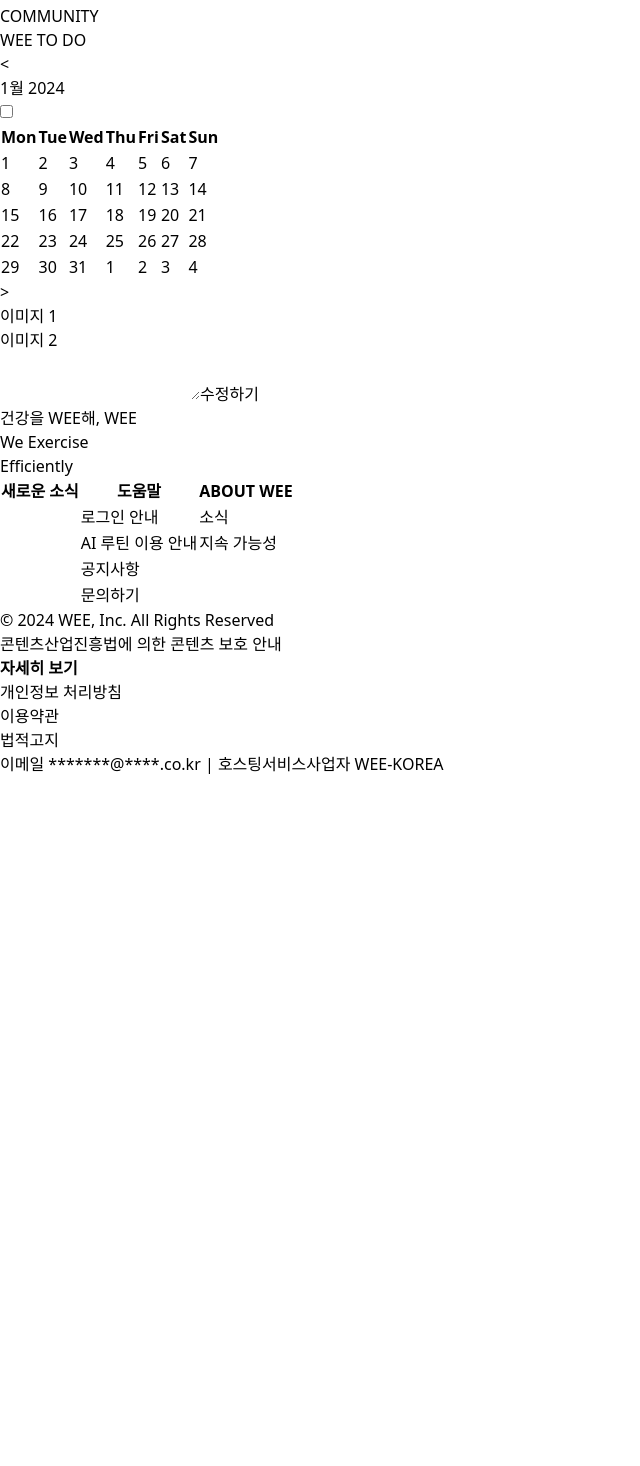
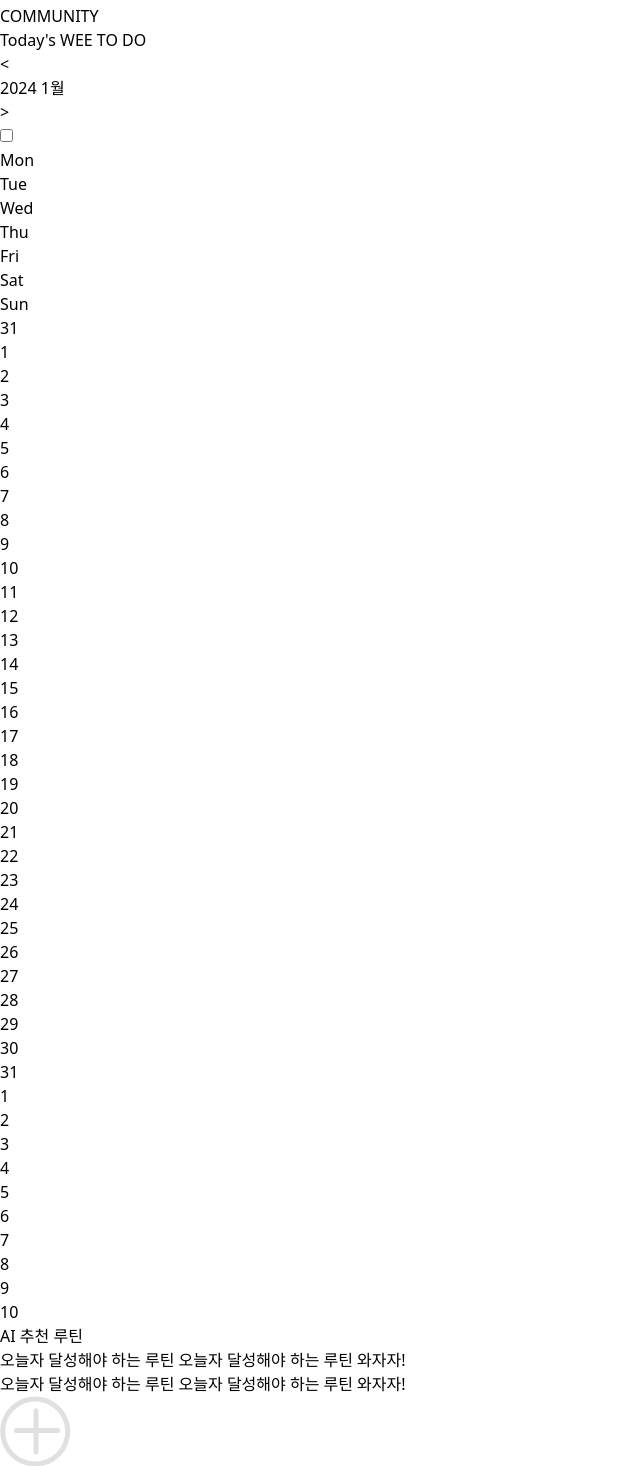
Before and after one commit to we-exercise-efficiently/wee-frontend, a React (Vite) app: page /todo in a window 1280 px wide. Shown: the part 164-1630 px from the top of the page, without its empty margins (0-640 px from the left). Before the commit the page ends 940 px from the top, so only its background shows below. Built offline with nearby package versions, Linux system fonts and the light colour scheme; a web font is replaced by a local one.

Commit message:
Feat: Todo 디자인 따라 Calendar, List, Diary UI 작업

```diff
--- a/src/components/Todo/Calendar.tsx
+++ b/src/components/Todo/Calendar.tsx
@@ -2,21 +2,30 @@ import { useState } from 'react';
 import moment, { Moment } from 'moment';
 import 'moment/locale/ko';
 
+import Diary from "./Diary";
+import List from "./List";
+
 export default function Calendar() {
     const [currentMonth, setCurrentMonth] = useState<Moment>(moment());
-    const [selectedDate, setSelectedDate] = useState<Moment | null>(null); // Moment 타입 또는 null
+    const [selectedDate, setSelectedDate] = useState<Moment | null>(null);
+    const [toggle, setToggle] = useState(false);
 
   const generateCalendar = () => {
     const startOfWeek = currentMonth.clone().startOf('month').startOf('week');
-    const endOfWeek = currentMonth.clone().endOf('month').endOf('week');
+    // const endOfWeek = currentMonth.clone().endOf('month').endOf('week');
     const calendar = [];
     let week = startOfWeek.clone();
 
-    while (week.isBefore(endOfWeek)) {
+    // 6주(42일)로 고정
+    for (let i = 0; i < 6; i++) {
       calendar.push(
         Array(7)
           .fill(0)
-          .map(() => week.add(1, 'day').clone())
+          .map(() => {
+            const currentWeek = week.clone();
+            week.add(1, 'day');
+            return currentWeek;
+          })
       );
     }
 
@@ -25,19 +34,22 @@ export default function Calendar() {
 
   const calendar = generateCalendar();
 
+
   const renderCalendar = () => {
     return calendar.map((week, index) => (
-      <tr className="border border-sky-500" key={index}>
+      <div className="grid grid-cols-7 gap-x-[48px] gap-y-[20px]" key={index}>
         {week.map((day) => (
-          <td
-            className={`py-[28px] text-center ${day.isSame(selectedDate, 'day') ? 'bg-sky-500 text-white' : ''}`}
+          <div
+            className={`w-[51px] h-[51px] mb-[28px] flex items-center justify-center cursor-pointer
+              ${day.isSame(selectedDate, 'day') ? 'text-[#D1FD0A]' : ''}
+              ${!day.isSame(currentMonth, 'month') ? 'text-gray-400' : ''}`}
             key={day.format('YYYY-MM-DD')}
             onClick={() => handleDateClick(day)}
           >
             {day.format('D')}
-          </td>
+          </div>
         ))}
-      </tr>
+      </div>
     ));
   };
 
@@ -56,90 +68,77 @@ export default function Calendar() {
     setCurrentMonth(currentMonth.clone().add(1, 'month'));
   };
 
+  const handleToggleChange = () => {
+    setToggle(!toggle);
+  };
+
   //
 
   return (
-    <div className='w-[1620px] h-[688px] border border-sky-500 justify-between inline-flex'>
+    <div className='w-[1620px] h-[688px] justify-between inline-flex'>
 
-      {/* 달력 영역(이전, 다음 버튼 포함) */}
-      <div className='w-[782px] h-[688px] border border-red-500 inline-flex justify-between items-center'>
+      {/* 달력 영역 */}
+      <div className='w-[782px] h-[688px] px-[69px] rounded-[24px] grid place-items-center bg-[#040F15] text-white'>
 
+        {/* 달력 탑 */}
+        <div className="w-full h-[137px] text-xl flex items-center justify-between">
+
+          <div className='flex items-center'>
             {/* 이전 버튼 */}
-        <button onClick={goToPreviousMonth} className="border border-sky-500 w-[88px] h-[88px] rounded-[50px]">
+            <button onClick={goToPreviousMonth} className="w-[9px] h-[31px]">
               &lt;
             </button>
+            {/* 달, 년도 */}
+            <h2 className="text-[#D1FD0A] text-[50px] text-xl font-semibold mx-[5px] w-[270px] text-center">
+             {currentMonth.format('YYYY')} {currentMonth.format('MMM').toUpperCase()}
+            </h2>
+            {/* 다음 버튼 */}
+            <button onClick={goToNextMonth} className="w-[9px] h-[31px]">
+                &gt;
+            </button>
+          </div>
 
-        {/* 달력 영역 */}
-        <div className='border border-pink-500 h-full'>
-
-            {/* 달력 탑 */}
-            <div className="text-xl font-semibold border border-sky-500 flex items-center">
-
-                {/* 달, 년도 */}
-                <h2 className="text-xl font-semibold pl-[25px] py-[52px] w-full border border-sky-500">
-                  {currentMonth.format('MMMM YYYY')}
-                </h2>
 
           {/* toggle button */}
-                <div className='border border-sky-500 w-fit h-fit flex ml-[-80px]'>
+          <div className='w-fit h-fit flex'>
               <input
-                      className="h-[20px] w-[40px] appearance-none rounded-[50px] bg-blue-300 transition-[background-color_0.2s,transform_0.2s]
+                className="h-[20px] w-[40px] appearance-none rounded-[50px] bg-[#363636] transition-[background-color_0.2s,transform_0.2s]
                 before:pointer-events-none before:absolute before:h-3.5 before:w-3.5 before:rounded-full before:bg-transparent before:content-['']
-                      after:absolute after:z-[2] after:h-5 after:w-5 after:rounded-full after:border-none after:bg-blue-500
+                after:absolute after:z-[2] after:h-5 after:w-5 after:rounded-full after:border-none after:bg-[#D1FD0A]
                 after:transition-[background-color_0.2s,transform_0.2s] after:content-['']
-                      checked:bg-red-300 checked:after:absolute checked:after:z-[2] checked:after:ml-[20px] checked:after:h-5 checked:after:w-5
-                      checked:after:bg-red-500 checked:after:content-[''] hover:cursor-pointer"
+                checked:bg-[#363636] checked:after:absolute checked:after:z-[2] checked:after:ml-[20px] checked:after:h-5 checked:after:w-5
+                checked:after:bg-[#D1FD0A] checked:after:content-[''] hover:cursor-pointer"
                 type="checkbox"
                 role="switch"
-                      id="toggle" />
+                id="toggle"
+                checked={toggle} // 토글 상태 반영
+                onChange={handleToggleChange} // 토글 상태 변경 이벤트 처리
+                />
+          </div>
+
+        </div>
+
+        {/* 요일 */}
+        <div>
+          <div className="flex justify-between py-[20px] w-full text-center">
+            <div className="w-[50px]">Mon</div>
+            <div className="w-[50px]">Tue</div>
+            <div className="w-[50px]">Wed</div>
+            <div className="w-[50px]">Thu</div>
+            <div className="w-[50px]">Fri</div>
+            <div className="w-[50px] text-[#D1FD0A]">Sat</div>
+            <div className="w-[50px] text-[#D1FD0A]">Sun</div>
+          </div>
+          <div className="h-[487px]">{renderCalendar()}</div>
         </div>
 
       </div>
 
 
-          {/* 요일 */}
-          <div>
-            <table className="w-[600px]">
-              <thead>
-                <tr>
-                  <th className="w-[100px] py-[20px]">Mon</th>
-                  <th className="w-[100px] py-[20px]">Tue</th>
-                  <th className="w-[100px] py-[20px]">Wed</th>
-                  <th className="w-[100px] py-[20px]">Thu</th>
-                  <th className="w-[100px] py-[20px]">Fri</th>
-                  <th className="w-[100px] py-[20px] text-sky-500">Sat</th>
-                  <th className="w-[100px] py-[20px] text-sky-500">Sun</th>
-                </tr>
-              </thead>
-              <tbody className='content-between'>{renderCalendar()}</tbody>
-            </table>
-          </div>
-        </div>
-
-        {/* 다음 버튼 */}
-        <button onClick={goToNextMonth} className="w-[88px] h-[88px] rounded-[50px] border border-sky-500">
-            &gt;
-        </button>
-      </div>
+      <div className='w-[782px] h-[688px]'>
 
 
-      <div className='w-[782px] h-[688px] border border-red-500'>
-
-        <div className='text-center border border-sky-500 w-full h-1/2 inline-flex'>
-
-            <div className='text-center border border-sky-500 w-1/2 h-full'>
-                이미지 1
-            </div>
-            <div className='text-center border border-sky-500 w-1/2 h-full'>
-                이미지 2
-            </div>
-        </div>
-
-        <textarea name="" id=""
-        className='text-left border border-pink-500 w-full h-[200px] px-[10px] py-[5px]'>
-        </textarea>
-
-        <button className='text-center border border-pink-500 px-[10px] h-[30px]'>수정하기</button>
+        {toggle ? <Diary /> : <List />} {/* 토글 상태에 따라 Diary 컴포넌트를 표시하거나 숨김 */}
 
       </div>
     </div>
--- /dev/null
+++ b/src/components/Todo/Diary.tsx
@@ -0,0 +1,28 @@
+export default function Diary() {
+
+    return (
+      <>
+
+        <div className='text-center bg-[#F5F5F5] w-full h-[344px] inline-flex'>
+
+            <div className='border-[0.5px] border-[#D7D7D7] text-center w-1/2 h-full flex items-center justify-center'>
+                +
+            </div>
+            <div className='border-[0.5px] border-[#D7D7D7] text-center w-1/2 h-full flex items-center justify-center'>
+                +
+            </div>
+        </div>
+
+        <div>
+            <textarea name="" id=""
+            className='border border-[#D9D9D9] resize-none text-left-500 w-full h-[344px] px-[10px] py-[5px]'>
+            </textarea>
+        </div>
+
+        <div className="mt-[-90px] mr-[37px] flex justify-end">
+            <button className='w-[142px] h-[64px] bg-[#D1FD0A] rounded-full'>작성 완료</button>
+        </div>
+
+      </>
+    );
+}
--- /dev/null
+++ b/src/components/Todo/List.tsx
@@ -0,0 +1,47 @@
+import PlusImg from '../../assets/Todo/Plus.svg'
+import ListItem from './ListItem';
+
+export default function List() {
+
+    return (
+      <>
+        <div className='h-full grid content-between'>
+            {/* 투두 리스트 전체 영역 */}
+            <div className="w-[783px] h-[586px] px-[68px] py-[33px] bg-[#FAFAFA] rounded-[24px]">
+
+            <div className='mb-[33px]'>
+
+                {/* AI 추천 루틴 태그 */}
+                <div className='w-[174px] h-[42px] rounded-[50px] bg-[#D1FD0A] flex items-center justify-center'>
+                    <p>
+                        AI 추천 루틴
+                    </p>
+                </div>
+
+                {/* AI 추천 리스트 내용 */}
+                <div className='mt-[33px] mb-[28px]'>
+                    <ListItem />
+                </div>
+
+                {/* border */}
+                <div className='border-[1px] border-black '></div>
+
+            </div>
+
+
+            <ListItem />
+
+
+            </div>
+
+            {/* 추가하기 버튼 */}
+            <div className="w-[70px] h-[70px] mx-auto">
+                <img src={PlusImg} alt="할 일 추가하기" />
+            </div>
+
+        </div>
+
+
+      </>
+    );
+}
--- /dev/null
+++ b/src/components/Todo/ListItem.tsx
@@ -0,0 +1,19 @@
+export default function ListItem() {
+
+    return (
+      <>
+
+        {/* 리스트 */}
+        <div className="mb-[30px] flex justify-between items-center">
+
+            {/* 리스트 아이콘 */}
+            <div className="w-[34px] h-[34px] border-[2.5px] border-[#FF008A] rounded-full"></div>
+            {/* 리스트 내용 */}
+            <p className="w-[573px] text-[18px] overflow-hidden whitespace-nowrap">
+                오늘자 달성해야 하는 루틴 오늘자 달성해야 하는 루틴 와자자!
+            </p>
+        </div>
+
+      </>
+    );
+}
--- a/src/pages/TodoList.tsx
+++ b/src/pages/TodoList.tsx
@@ -6,10 +6,10 @@ export default function TodoList() {
     <>
       <Container>
 
-        <section className='w-[1620px] mx-auto border border-sky-500'>
+        <section className='w-[1620px] mx-auto'>
 
-          <h1 className="font-bold text-[48px] mt-[88px] mb-[77px] text-center border border-sky-500">
-            WEE TO DO
+          <h1 className="font-bold text-[48px] mt-[88px] mb-[77px] text-center">
+            Today's WEE TO DO
           </h1>
 
           <div className='mb-[100px]'>
```
Also changed, not shown: src/assets/Todo/Plus.svg (added). Lines whose indentation alone changed are shown as unchanged.
